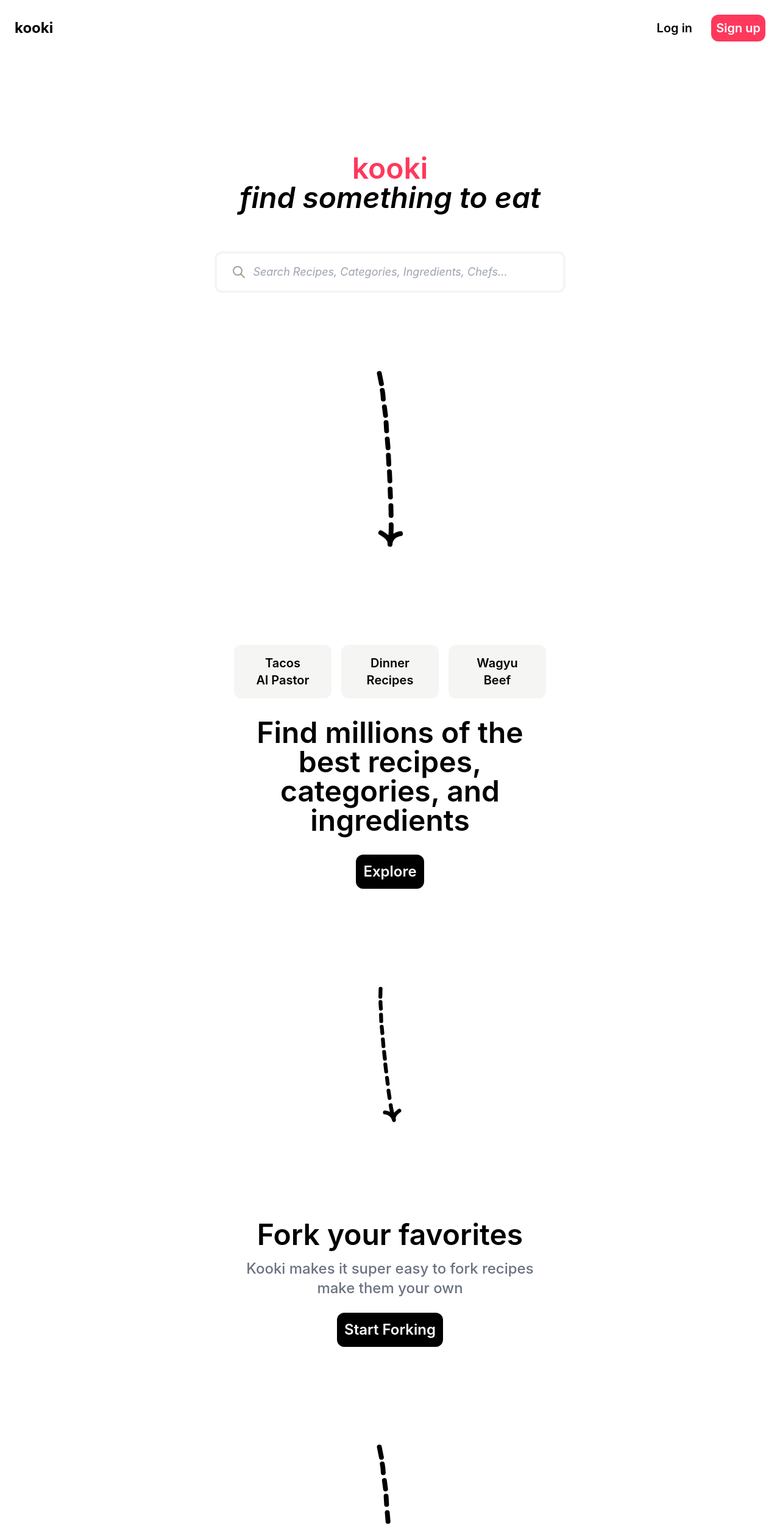
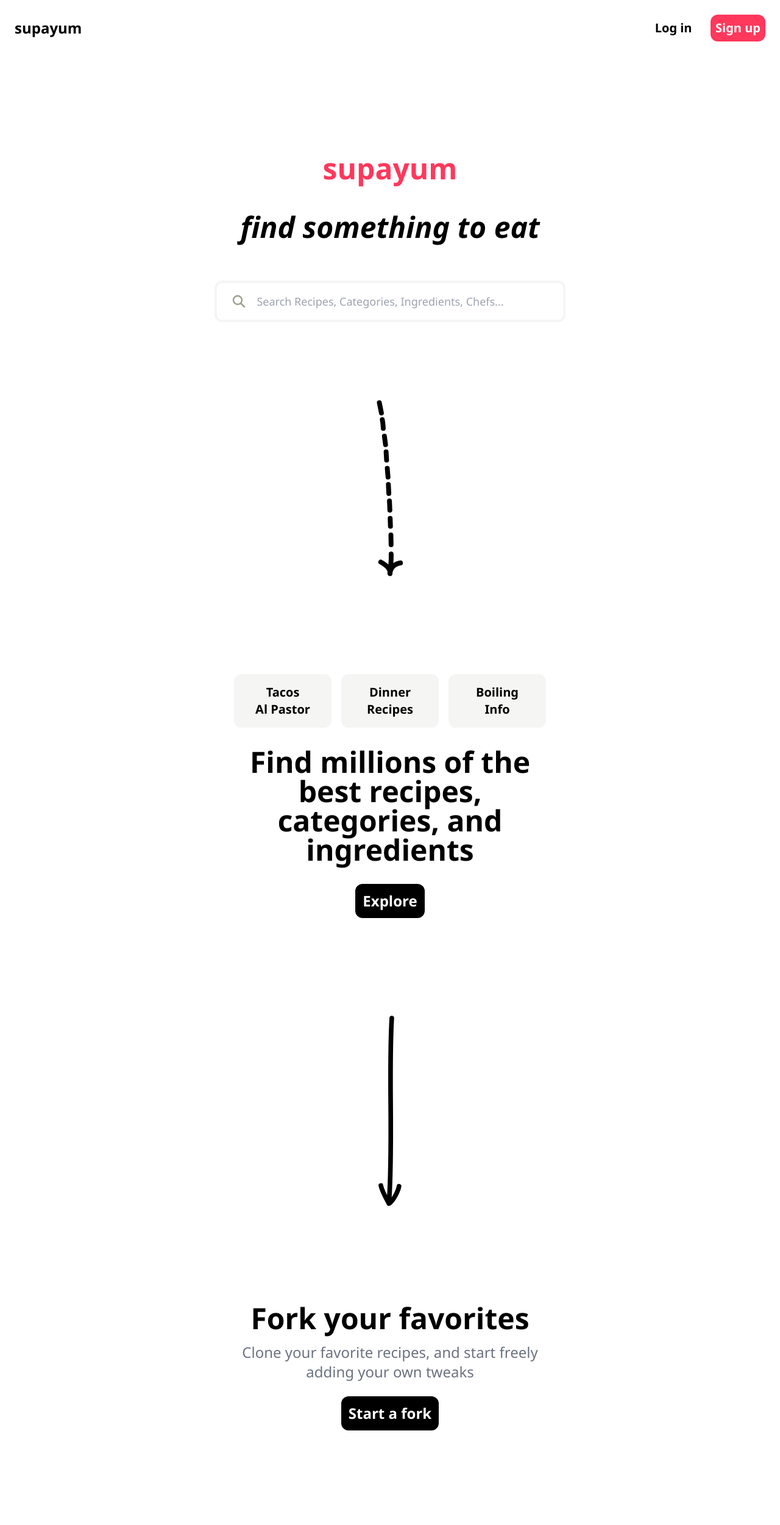
Before and after one commit to kevbuh/yummf, a Next.js app in the folder web_v3/: page / in a window 1280 px wide. Shown: the top 2500 px of the page at 61% size. Built offline with nearby package versions, Linux system fonts and the light colour scheme; no server answers.

Commit message:
made some tweaks to landing page

```diff
--- a/web_v3/pages/index.tsx
+++ b/web_v3/pages/index.tsx
@@ -22,7 +22,7 @@ const Home: NextPage = () => {
     <>
       <div className="px-6 sm:px-0">
         <div className="flex flex-row sm:grid sm:grid-cols-2 bg-white py-6 sm:p-6">
-          <p className="text-2xl font-bold my-auto">kooki</p>
+          <p className="text-2xl font-bold my-auto">supayum</p>
           <div className="ml-auto grid grid-cols-2 sm:gap-4">
             <button className="text-lg sm:text-xl font-semibold p-2 rounded-xl ">
               Log in
@@ -35,8 +35,10 @@ const Home: NextPage = () => {
         <div className="max-w-xl mt-40 mb-32 m-auto align-center justify-center items-center">
           <div className="flex flex-col h-full my-auto align-center justify-center">
             <p className="mx-auto font-semibold text-5xl text-center mb-16">
-              <span className="text-rosa">kooki</span>
+              <span className="text-rosa">supayum</span>
               <br />
+              <br />
+
               <span className="italic">find something to eat</span>
             </p>
             <form className="w-full sm:mx-auto">
@@ -52,7 +54,7 @@ const Home: NextPage = () => {
                     <path
                       strokeLinecap="round"
                       strokeLinejoin="round"
-                      strokeWidth="2"
+                      strokeWidth="2.5"
                       d="M21 21l-6-6m2-5a7 7 0 11-14 0 7 7 0 0114 0z"
                     ></path>
                   </svg>
@@ -62,7 +64,7 @@ const Home: NextPage = () => {
                 <input
                   type="search"
                   id="default-search"
-                  className="text-center block p-4 pl-14 md:pl-0 w-full text-black italic  placeholder-gray-400 text-lg rounded-lg sm:rounded-xl border-stone-100 border-4 "
+                  className="text-center block p-4 pl-14 md:pl-0 w-full text-black  font-medium placeholder-gray-400 text-lg rounded sm:rounded-xl border-stone-100 border-4 "
                   placeholder="Search Recipes, Categories, Ingredients, Chefs..."
                   onChange={(e) => setSearchField(e.target.value)}
                   onFocus={onFocus}
@@ -108,9 +110,9 @@ const Home: NextPage = () => {
             </p>
           </button>
           <button className="bg-stone-100 rounded-xl font-semibold text-xl">
-            Wagyu
+            Boiling
             <br />
-            Beef
+            Info
           </button>
         </div>
         <p className="font-semibold text-5xl text-center mb-8 max-w-lg">
@@ -125,16 +127,16 @@ const Home: NextPage = () => {
       </div>
       <svg
         width="38"
-        height="223"
-        viewBox="0 0 38 223"
+        height="312"
+        viewBox="0 0 38 312"
         fill="none"
         xmlns="http://www.w3.org/2000/svg"
         className="mx-auto"
       >
         <path
-          d="M25.4809 219.161C23.9541 213.011 27.7304 208.765 34.2918 203.748M25.4809 219.161C24.0684 212.646 18.3757 207.246 10.6418 206.705M25.4809 219.161C26.1675 218.796 21.8009 208.128 20.1159 194.762M18.2908 183.075L16.5123 170.829M15.3193 159.965L14.0558 149.941M12.726 139.706L11.3267 127.954M10.5869 118.669L9.29062 107.361M8.22171 98.0244L7.32813 86.931M6.48445 76.5851L5.39417 66.1661M4.61286 57.0806L4.24838 46.3665M4.06022 36.5649C3.79505 34.1508 3.30035 28.5623 3.44291 25.5213M3.16687 17.0945L3.5658 3.9624"
+          d="M3.99478 278.485C5.93218 288.053 12.5788 299.24 17.2591 307.972M17.2591 307.972C17.3496 308.14 19.2034 306.611 19.3443 306.489C25.6719 301 32.2974 287.509 33.8114 279.728M17.2591 307.972C21.1041 256.117 20.459 197.305 20.0306 139.224C19.685 92.3594 19.4806 45.9704 21.89 4.09583"
           stroke="black"
-          strokeWidth={6.29803}
+          strokeWidth="7.63695"
           strokeMiterlimit="1.5"
           strokeLinecap="round"
           strokeLinejoin="round"
@@ -144,12 +146,12 @@ const Home: NextPage = () => {
       <div className="items-center flex flex-col my-40 justify-center align-center text-center max-w-lg mx-auto">
         <p className="font-semibold text-5xl mb-4">Fork your favorites</p>
         <p className="mx-auto font-medium text-2xl text-gray-500 px-6 sm:px-0 mb-6">
-          Kooki makes it super easy to fork recipes make them your own
+          Clone your favorite recipes, and start freely adding your own tweaks
         </p>
 
         <Link href="/explore">
           <button className="max-w-xs text-2xl p-3 rounded-xl bg-black text-white font-semibold">
-            Start Forking
+            Start a fork
           </button>
         </Link>
       </div>
@@ -175,7 +177,7 @@ const Home: NextPage = () => {
         <p className="font-semibold text-5xl my-4 text-center">
           Get <span className="text-fresh">paid</span> for top content
         </p>
-        <p className="mx-auto font-medium text-2xl text-gray-500 text-center mb-6 max-w-lg">
+        <p className="mx-auto font-medium text-2xl text-gray-500 text-center mb-6 max-w-lg px-6 sm:px-0">
           Kooki allows the best chefs all over the world, from professional to
           home kitchens, to reap rewards from their recipes and articles.
         </p>
@@ -207,7 +209,7 @@ const Home: NextPage = () => {
         <p className="font-semibold text-5xl my-4 text-center">
           Improve your cooking skills
         </p>
-        <p className="mx-auto font-medium text-2xl text-gray-500 mb-8 max-w-lg">
+        <p className="mx-auto font-medium text-2xl text-gray-500 mb-8 max-w-lg px-6 sm:px-0">
           Kooki has some of the best cooks in all of planet earth. Get help with
           cooking, or learn from the community.
         </p>
@@ -238,7 +240,7 @@ const Home: NextPage = () => {
       <div className="items-center flex flex-col mt-24 mb-40 justify-center align-center">
         <p className="font-semibold text-5xl my-4">Start cooking</p>
 
-        <p className="mx-auto font-medium text-2xl mb-8 text-gray-500 text-center">
+        <p className="mx-auto font-medium text-2xl mb-8 text-gray-500 text-center px-6 sm:px-0">
           Get personalized recommendations,
           <br />
           so you always know what to cook
--- a/web_v3/pages/signup.tsx
+++ b/web_v3/pages/signup.tsx
@@ -5,6 +5,7 @@ import { FacebookSVG, EmailSVG, GoogleSVG } from "../utils/socialSVGs";
 import Link from "next/link";
 import { unstable_getServerSession } from "next-auth/next";
 import { authOptions } from "./api/auth/[...nextauth]";
+import Footer from "../components/Footer";
 
 export default function SignUpPage() {
   const router = useRouter();
@@ -77,7 +78,7 @@ export default function SignUpPage() {
 
   return (
     <div>
-      <div className="md:grid md:grid-cols-2 flex flex-col-reverse w-full  h-screen">
+      <div className="md:grid md:grid-cols-2 flex flex-col w-full h-screen">
         <div className="bg-rosa flex md:p-0 py-12">
           {" "}
           <Link href="/">
@@ -89,13 +90,13 @@ export default function SignUpPage() {
             </a>
           </Link>
         </div>
-        <div className="flex my-auto flex-col w-full">
+        <div className="flex my-auto flex-col w-full px-6 sm:px-0 text-center">
           <div className="mx-auto flex flex-col">
-            <div className="text-7xl font-semibold">
+            {/* <div className="text-7xl font-semibold">
               {!shouldShowLogin ? "Sign up " : "log In "} and
-            </div>
+            </div> */}
             <div className="text-7xl font-semibold mb-2">
-              start <span className="underline">today!</span>
+              Start <span className="underline">today!</span>
             </div>
           </div>
           <div>
@@ -126,6 +127,7 @@ export default function SignUpPage() {
           </div>
         </div>
       </div>
+      <Footer />
     </div>
   );
 }
--- a/web_v3/tailwind.config.js
+++ b/web_v3/tailwind.config.js
@@ -13,7 +13,7 @@ module.exports = {
       },
     },
     fontFamily: {
-      sans: ["-apple-system", "BlinkMacSystemFont", "Segoe UI", "Roboto"],
+      sans: ["Segoe UI", "-apple-system", "BlinkMacSystemFont", "Roboto"],
     },
   },
   plugins: [require("daisyui")],
```
Also changed, not shown: web_v3/public/Vector (1).svg.
